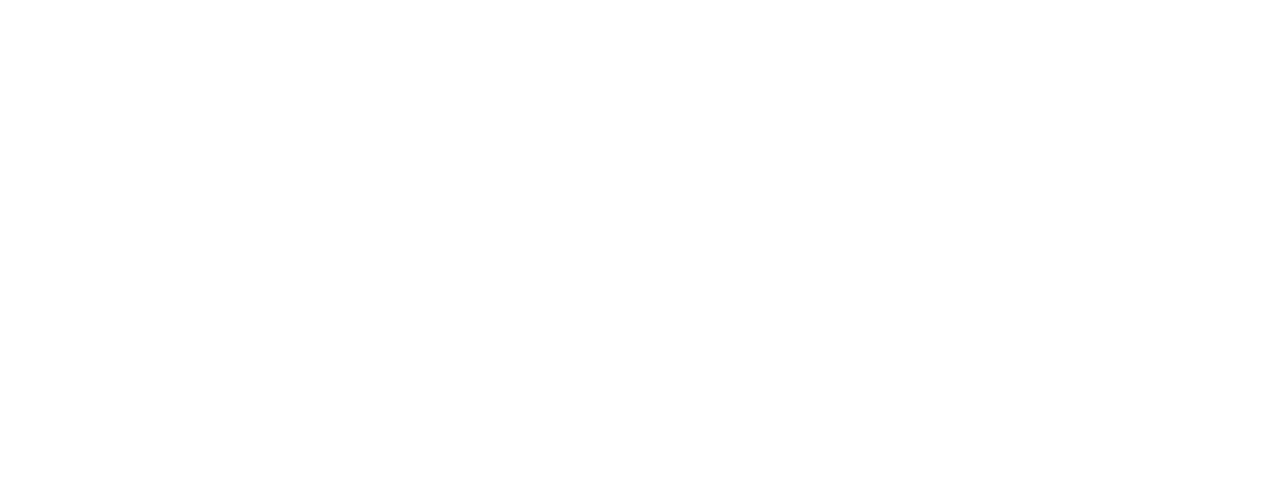
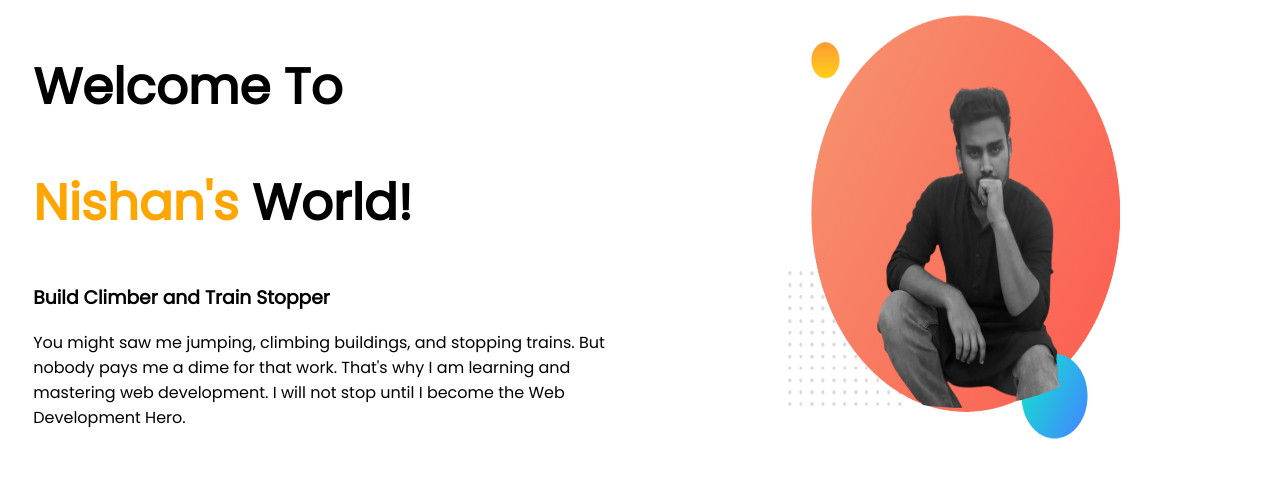
Before and after one commit to tanvirhn77/nishan-protfolio, a plain HTML site: page index.html in a window 1280 px wide. Drawn offline with Linux system fonts and the light colour scheme.

Commit message:
nishan's world

```diff
--- a/index.html
+++ b/index.html
@@ -1,12 +1,33 @@
 <html lang="en">
+
 <head>
     <meta charset="UTF-8">
     <meta http-equiv="X-UA-Compatible" content="IE=edge">
     <meta name="viewport" content="width=device-width, initial-scale=1.0">
     <title>Nishan protfolio</title>
+    <link rel="preconnect" href="https://fonts.googleapis.com">
+    <link rel="preconnect" href="https://fonts.gstatic.com" crossorigin>
+    <link href="https://fonts.googleapis.com/css2?family=Poppins&display=swap" rel="stylesheet">
     <link rel="stylesheet" href="style.css">
 </head>
+
 <body>
+    <section>
+        <div class="half-width">
+            <h1>Welcome To</h1>
+            <h1> <span class="orange-color">Nishan's</span> World!</h1>
+            <h3>Build Climber and Train Stopper</h3>
+            <p>
+                You might saw me jumping, climbing buildings, and stopping trains. But nobody pays me a dime for that
+                work.
+                That's why I am learning and mastering web development. I will not stop until I become the Web
+                Development
+                Hero.</p>
+        </div>
+        <div class="half-width">
+            <img src="images/nishanp.png" alt="">
+        </div>
+    </section>
+</body>
 
-</body>
 </html>
--- a/style.css
+++ b/style.css
@@ -0,0 +1,27 @@
+body {
+
+    font-family: 'Poppins', sans-serif;
+}
+
+h1 {
+
+    font-size: 50px;
+}
+
+.orange-color {
+    color: orange;
+}
+
+section {
+    display: flex;
+}
+
+.half-width {
+    width: 50%;
+    padding-left: 2%;
+}
+
+.half-width img {
+    width: 100%;
+    height: 100%;
+}
```
Also changed, not shown: images/New Project.png (added), images/dream-bg.png (added), images/exp-bg.png (added), images/jhankar.png (added), images/jhankar2.png (added), images/my-bg.png (added), images/my-bg2.png (added), images/nishanp.png (added), images/top-banner.png (added), 7 other files.
